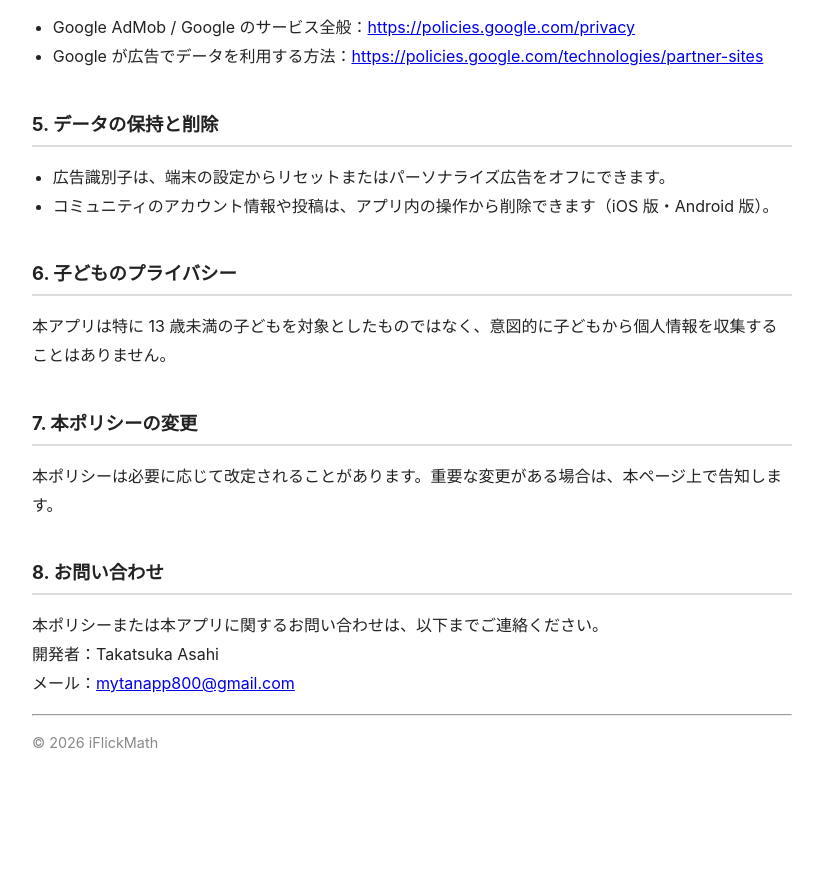
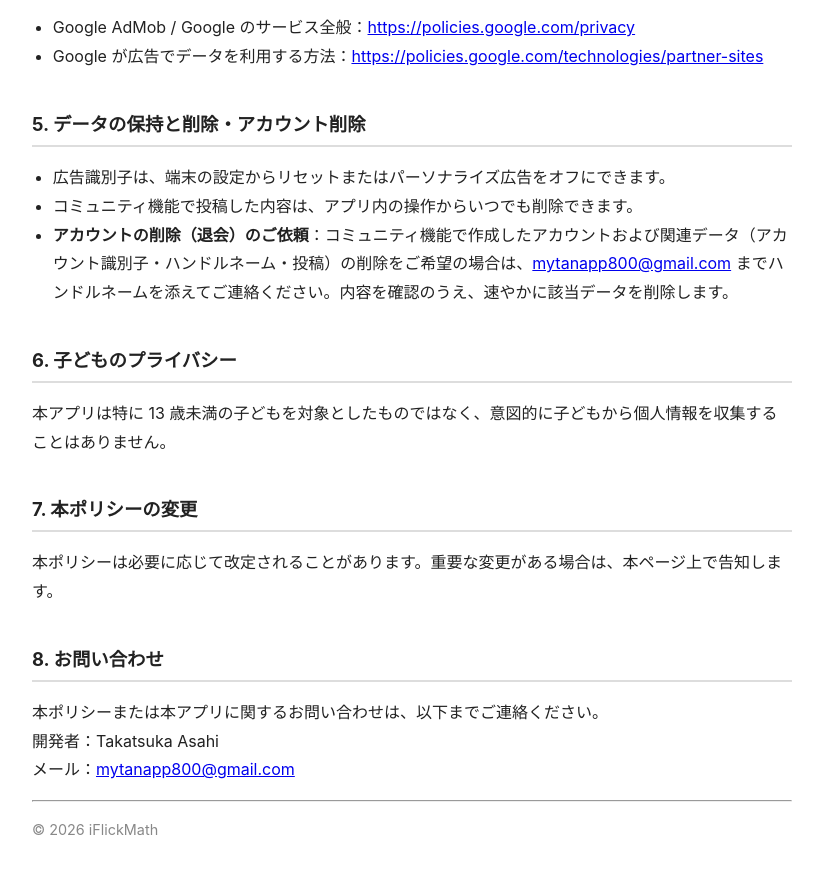
Before and after one commit to takaasa0114/iflickmath-privacy, a plain HTML site: page index.html in a window 1280 px wide. Shown: the part 1176-2050 px from the top of the page, without its empty margins (228-1051 px from the left). Before the commit the page ends 2011 px from the top, so only its background shows below. Drawn offline with Linux system fonts and the light colour scheme.

Commit message:
アカウント削除（退会）の依頼方法を追記（データ削除ポリシー対応, #account-deletion）
- 第5章に id=account-deletion を付与、タイトルを「データの保持と削除・アカウント削除」に
- コミュニティのアカウント＋関連データ削除をメール申請で受け付ける旨を明記

Co-Authored-By: Claude Opus 4.8 <noreply@anthropic.com>

```diff
--- a/index.html
+++ b/index.html
@@ -59,10 +59,11 @@
   <li>Google が広告でデータを利用する方法：<a href="https://policies.google.com/technologies/partner-sites" target="_blank" rel="noopener">https://policies.google.com/technologies/partner-sites</a></li>
 </ul>
 
-<h2>5. データの保持と削除</h2>
+<h2 id="account-deletion">5. データの保持と削除・アカウント削除</h2>
 <ul>
   <li>広告識別子は、端末の設定からリセットまたはパーソナライズ広告をオフにできます。</li>
-  <li>コミュニティのアカウント情報や投稿は、アプリ内の操作から削除できます（iOS 版・Android 版）。</li>
+  <li>コミュニティ機能で投稿した内容は、アプリ内の操作からいつでも削除できます。</li>
+  <li><strong>アカウントの削除（退会）のご依頼</strong>：コミュニティ機能で作成したアカウントおよび関連データ（アカウント識別子・ハンドルネーム・投稿）の削除をご希望の場合は、<a href="mailto:mytanapp800@gmail.com">mytanapp800@gmail.com</a> までハンドルネームを添えてご連絡ください。内容を確認のうえ、速やかに該当データを削除します。</li>
 </ul>
 
 <h2>6. 子どものプライバシー</h2>
```
Also changed, not shown: privacy-policy.html (+3 -2 lines).
